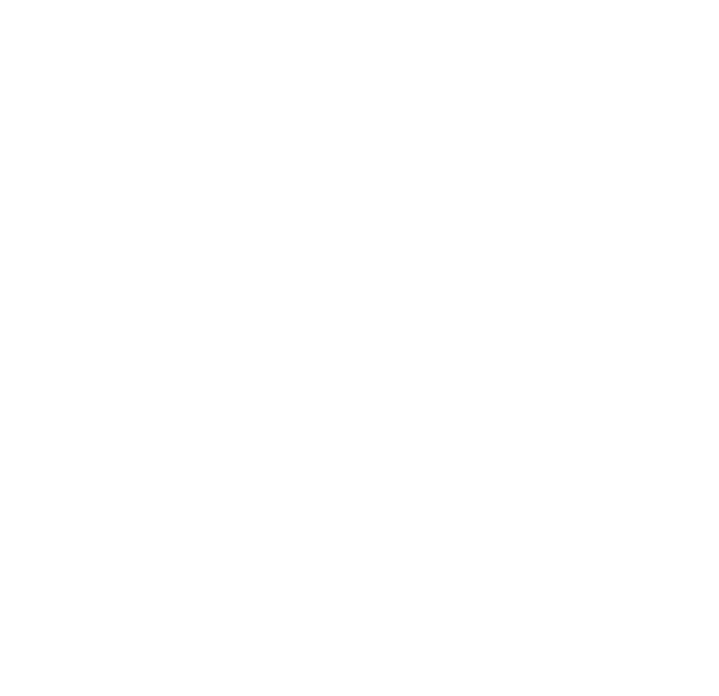
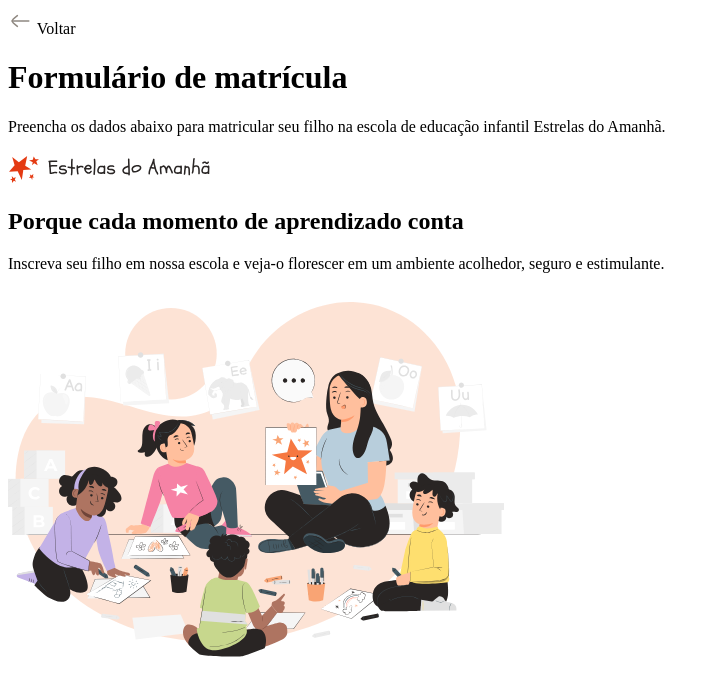
Before and after one commit to pedro-castanheira-vertti/Formulario-Matricula, a plain HTML site: page index.html in a window 1280 px wide. Shown: the whole page, without its empty margins (0-719 px from the left). Drawn offline with Linux system fonts and the light colour scheme.

Commit message:
Conteudo aside e conteudo principal main

```diff
--- a/index.html
+++ b/index.html
@@ -14,12 +14,36 @@
 <body>
     <div id="app">
         <main>
-            <div class="main-container"></div>
+            <div class="main-container">
+                <div class="back">
+                    <img src="assets/icons/arrow-left-02.svg" alt="Símbolo de voltar">
+                    <span>Voltar</span>
+                </div>
+
+                <h1>Formulário de matrícula</h1>
+                <p>Preencha os dados abaixo para matricular seu filho
+                    na escola de educação infantil Estrelas do Amanhã.
+                </p>
+            </div>
         </main>
 
         <aside>
-            <div class="aside-container"></div>
+            <div class="aside-container">
+
+                <head><img src="assets/logo.svg" alt="Logo estrelas do amanhã">
+                    <h2>
+                        Porque cada momento de <span>aprendizado</span> conta
+                    </h2>
+                    <p>
+                        Inscreva seu filho em nossa escola e veja-o florescer em um ambiente acolhedor,
+                        seguro e estimulante.
+                    </p>
+                </head>
+
+                <img src="assets/Illustration.svg" alt="Ilustração de uma professora com crianças prestando atenção">
+            </div>
         </aside>
     </div>
 </body>
+
 </html>
--- a/styles/global.css
+++ b/styles/global.css
@@ -1,10 +1,10 @@
-*{
+* {
     margin: 0;
     padding: 0;
     box-sizing: border-box;
 }
 
-:root{
+:root {
     --font-family: 'Poppins', sans-serif;
     --text: 400 1rem/1.5 var(var(--font-family));
     --text-sm: 400 .875rem/1.4 var(var(--font-family));
@@ -17,11 +17,24 @@
     --surface-primary: #FFFFFF;
     --surface-secondary: #FEE7D6;
 
-    --stroke-default:#D6D3D1;
-    --stroke-hightlight: #F3541C;
+    --stroke-default: #D6D3D1;
+    --stroke-highlight: #F3541C;
     --semantic-error: #DC2626;
 }
 
-body{
+body {
     overflow: hidden;
+
+    font: var(--text);
+    color: var(--text-secondary);
 }
+
+h1,
+h2 {
+    color: var(--text-primary);
+}
+
+img {
+     max-width: 100%;
+     height: auto;
+}
--- a/styles/layout.css
+++ b/styles/layout.css
@@ -14,6 +14,18 @@ main {
         max-width: 33rem;
         margin-left: auto;
     }
+
+    & .back {
+        display: flex;
+        align-items: center;
+        gap: .5rem;
+        margin-bottom: 1.5rem;
+    }
+
+    & h1 {
+        font: 600 1.5rem/1.25 var(--font-family);
+        margin-bottom: .5rem;
+    }
 }
 
 aside {
@@ -22,5 +34,18 @@ aside {
 
     & .aside-container {
         max-width: 31rem;
+
+        &>img {
+            margin-top: 2rem;
+        }
+    }
+
+    & .h2 {
+        font: 600 2.5rem/1.25 var(--font-family);
+        margin-bottom: .5rem;
+
+        & span {
+            color: var(--text-highlight);
+        }
     }
 }
```
